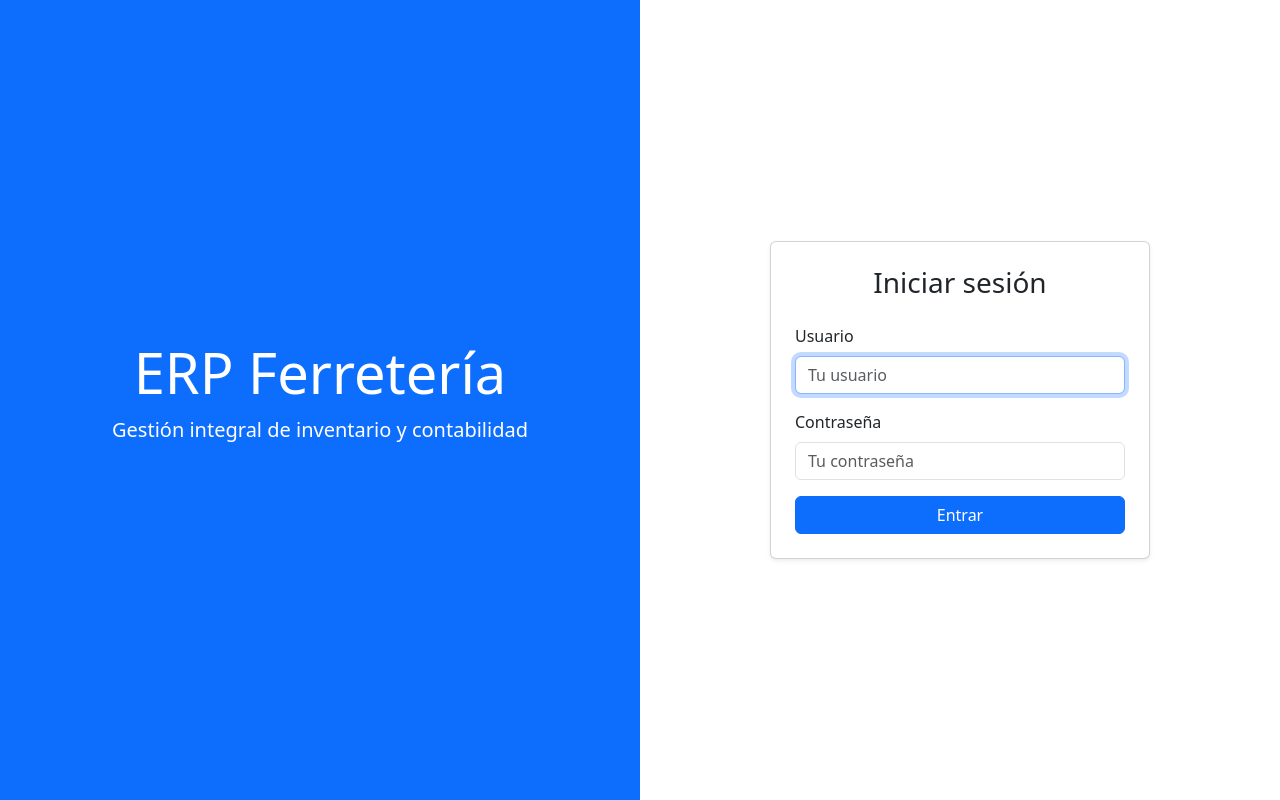
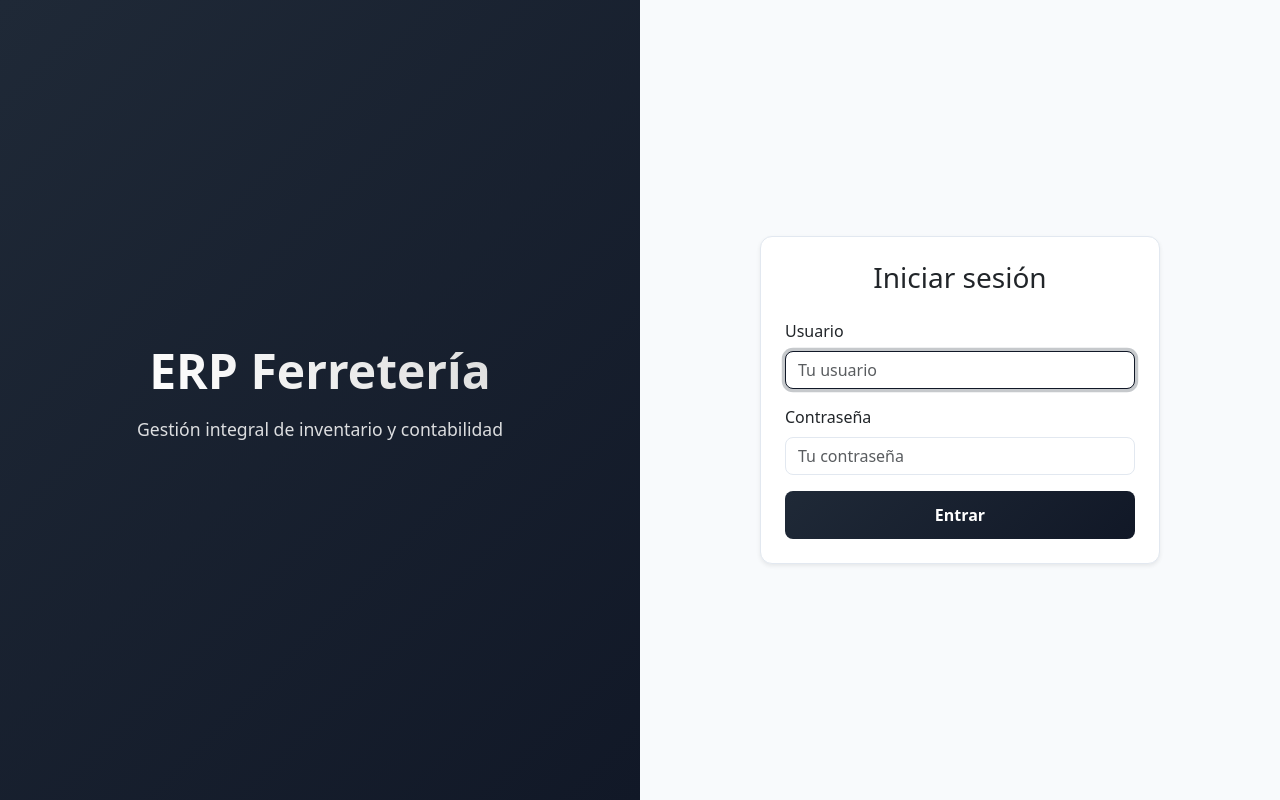
Before and after one commit to LuceroCacao/Proyecto_Ferreteria, a Django app: page / in a window 1280 px wide. Run offline with Django 5.2, Linux system fonts and the light colour scheme.

Commit message:
Actualización: dashboard, login, productos, clientes

```diff
--- a/templates/inventario/dashboard.html
+++ b/templates/inventario/dashboard.html
@@ -4,7 +4,7 @@
 <head>
   <meta charset="UTF-8">
   <meta name="viewport" content="width=device-width,initial-scale=1">
-  <title>Dashboard — ERP Ferretería</title>
+  <title>Inventario — ERP Ferretería</title>
   <link rel="stylesheet" href="https://cdn.jsdelivr.net/npm/bootstrap@5.3.0/dist/css/bootstrap.min.css">
   <script src="https://cdn.jsdelivr.net/npm/chart.js"></script>
   <style>
@@ -56,7 +56,7 @@
     <h4 class="px-3 py-4 mb-0">ERP Ferretería</h4>
     <ul class="nav flex-column mb-0">
       <li class="nav-item">
-        <a href="{% url 'inventario:dashboard' %}" class="active">Dashboard</a>
+        <a href="{% url 'inventario:dashboard' %}" class="active">Inventario</a>
       </li>
       <li class="nav-item">
         <a href="{% url 'inventario:productos_list' %}">Productos</a>
@@ -80,7 +80,7 @@
       <div class="col-6 col-lg-3">
         <div class="stat-card p-4 text-center">
           <h6 class="text-muted mb-2">Valor Total</h6>
-          <h3 class="fw-bold">${{ total_cost|floatformat:"2" }}</h3>
+          <h3 class="fw-bold">Q{{ total_cost|floatformat:"2" }}</h3>
         </div>
       </div>
       <div class="col-6 col-lg-3">
--- a/templates/registration/login.html
+++ b/templates/registration/login.html
@@ -1,3 +1,4 @@
+{% load static %}
 <!DOCTYPE html>
 <html lang="es">
 <head>
@@ -5,28 +6,96 @@
   <title>Iniciar sesión – ERP Ferretería</title>
   <link href="https://cdn.jsdelivr.net/npm/bootstrap@5.3.0/dist/css/bootstrap.min.css" rel="stylesheet">
   <style>
-    body, html { height: 100%; margin: 0; }
+    :root {
+      --clr-start: #1f2937;    /* azul oscuro */
+      --clr-end:   #111827;    /* casi negro */
+      --clr-bg:    #f8fafc;    /* gris muy claro */
+      --clr-border:#e2e8f0;    /* gris para bordes */
+    }
+    html, body { height: 100%; margin: 0; }
+    .h-100 { height: 100%!important; }
+    .g-0 { --bs-gutter-x: 0; --bs-gutter-y: 0; }
+    .p-0 { padding: 0!important; }
+
+    /* PANEL IZQUIERDO */
     .bg-brand {
-      background: #0d6efd; /* azul primario */
-      color: white;
+      background: linear-gradient(135deg, var(--clr-start), var(--clr-end));
+      color: #fff;
     }
+    .bg-brand .brand-inner {
+      height: 100%;
+      display: flex;
+      align-items: center;
+      justify-content: center;
+      flex-direction: column;
+      padding: 2rem;
+    }
+    .brand-title {
+      font-size: 3rem;
+      font-weight: 800;
+      /* degradado sutil en el texto para que brille */
+      background: linear-gradient(45deg, #fff, #ddd);
+      -webkit-background-clip: text;
+      -webkit-text-fill-color: transparent;
+    }
+    .brand-lead {
+      font-size: 1.1rem;
+      opacity: .85;
+      margin-top: .5rem;
+    }
+
+    /* PANEL DERECHO */
+    .bg-login {
+      background: var(--clr-bg);
+      display: flex;
+      align-items: center;
+      justify-content: center;
+    }
+    .card-login {
+      border: 1px solid var(--clr-border);
+      border-radius: .75rem;
+      max-width: 400px;
+      width: 100%;
+    }
+    .card-login .form-control {
+      border-radius: .5rem;
+      border-color: var(--clr-border);
+    }
+    .card-login .form-control:focus {
+      box-shadow: 0 0 0 .2rem rgba(31,41,55,.25);
+      border-color: var(--clr-end);
+    }
+    .btn-login {
+      background: linear-gradient(135deg, var(--clr-start), var(--clr-end));
+      border: none;
+      border-radius: .5rem;
+      padding: .75rem;
+      font-weight: 600;
+      color: #fff;
+    }
+    .btn-login:hover {
+      background: linear-gradient(135deg, var(--clr-end), var(--clr-start));
+    }
+    /* Quitar cualquier ::before en el h3 si existiera */
+    .card-login h3::before { content: none!important; }
   </style>
 </head>
 <body>
-  <div class="container-fluid h-100">
-    <div class="row h-100">
-      <!-- Lado izquierdo: marca / imagen -->
-      <div class="col-md-6 d-none d-md-flex bg-brand align-items-center justify-content-center">
-        <div class="text-center px-4">
-          <h1 class="display-4">ERP Ferretería</h1>
-          <p class="lead">Gestión integral de inventario y contabilidad</p>
+  <div class="container-fluid h-100 p-0">
+    <div class="row h-100 g-0">
+      <!-- IZQUIERDO -->
+      <div class="col-md-6 d-none d-md-block bg-brand">
+        <div class="brand-inner">
+          <h1 class="brand-title">ERP Ferretería</h1>
+          <p class="brand-lead">Gestión integral de inventario y contabilidad</p>
         </div>
       </div>
-      <!-- Lado derecho: formulario de login -->
-      <div class="col-12 col-md-6 d-flex align-items-center justify-content-center">
-        <div class="card shadow-sm p-4" style="max-width: 380px; width: 100%;">
+
+      <!-- DERECHO -->
+      <div class="col-12 col-md-6 bg-login">
+        <div class="card card-login shadow-sm p-4">
           <h3 class="mb-4 text-center">Iniciar sesión</h3>
-          <form method="post">
+          <form method="post" novalidate>
             {% csrf_token %}
             <div class="mb-3">
               <label for="id_username" class="form-label">Usuario</label>
@@ -38,9 +107,9 @@
               <input type="password" name="password"
                      class="form-control" id="id_password" placeholder="Tu contraseña">
             </div>
-            <button type="submit" class="btn btn-primary w-100">Entrar</button>
+            <button type="submit" class="btn btn-login w-100">Entrar</button>
             {% if form.errors %}
-              <div class="alert alert-danger mt-3 text-center">
+              <div class="alert alert-danger mt-3 text-center mb-0">
                 Usuario o contraseña incorrectos.
               </div>
             {% endif %}
```
Also changed, not shown: inventario/views.py (+9 -8 lines), templates/inventario/clientes_list.html (added, +71 -0 lines), templates/inventario/productos_list.html (added, +101 -0 lines).
